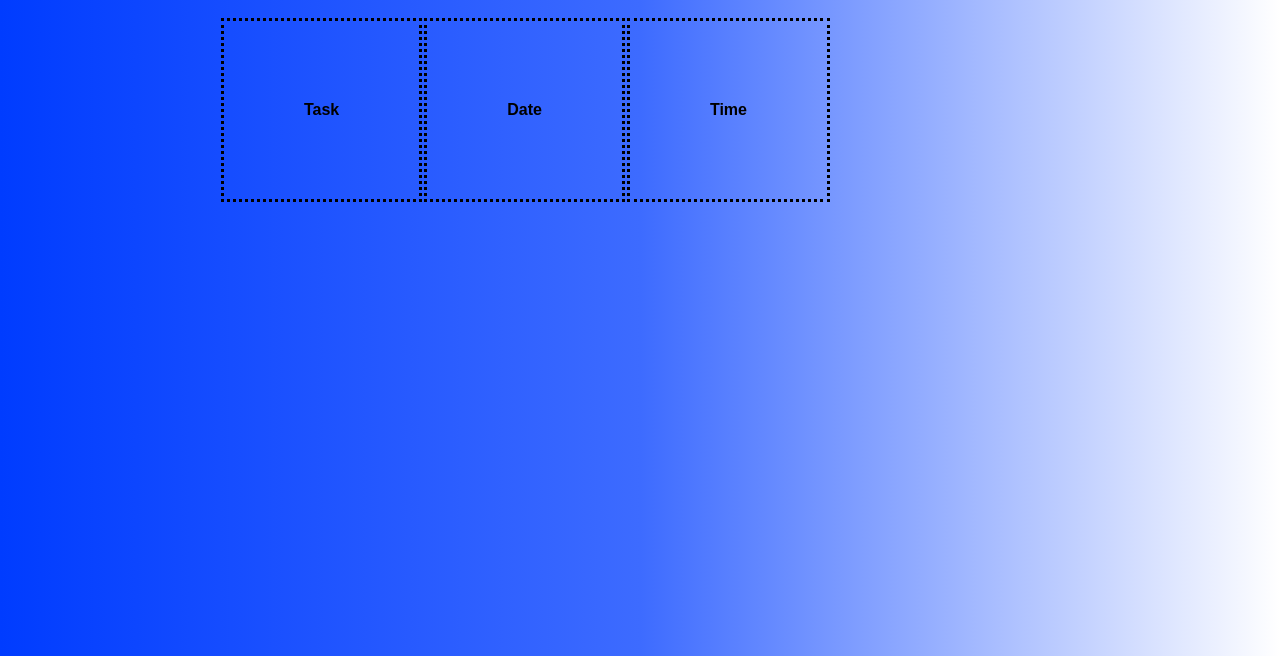
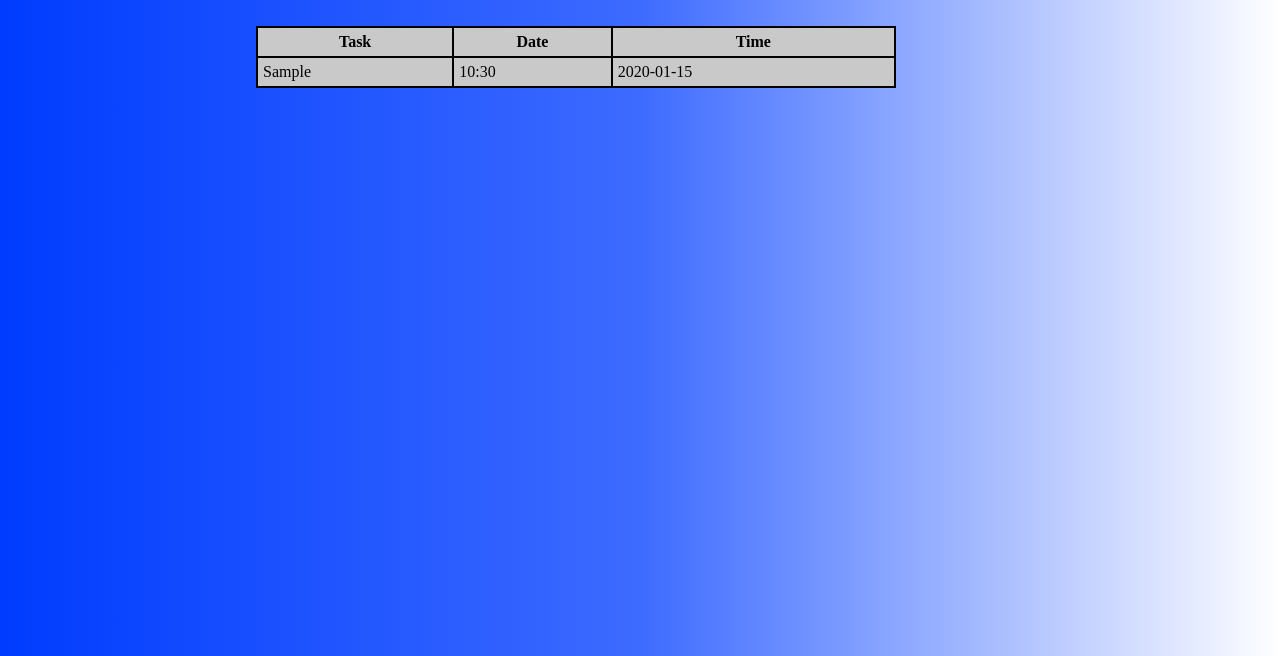
Before and after one commit to RobGrootjen/TodoListJS, a plain HTML site: page index.html in a window 1280 px wide. Both pictures are taken after typing "Sample", "2020-01-15", "10:30" into the empty fields and a click on the button "Add task". Shown: the part 144-800 px from the top of the page. Drawn offline with Linux system fonts and the light colour scheme.

Commit message:
new push

```diff
--- a/app.js
+++ b/app.js
@@ -1,4 +1,29 @@
-function getInput(){
-    var x = document.getElementById("inputs").value;
-    console.log(x);
+var entry = document.getElementById("entry");
+entry.addEventListener("click",displayDetails);
+
+var row = 1;
+
+function displayDetails(){
+    var taskNow = document.getElementById("task").value;
+    var timeNow = document.getElementById("time").value;
+    var dateNow = document.getElementById("date").value;
+
+    if (!taskNow || !timeNow || !dateNow) {
+        alert("Please fill all the boxes!")
+        return;
+    }
+
+    var display = document.getElementById("display");
+
+    var newRow = display.insertRow(row);
+
+    var cell1 = newRow.insertCell(0);
+    var cell2 = newRow.insertCell(1);
+    var cell3 = newRow.insertCell(2);
+
+    cell1.innerHTML = taskNow;
+    cell2.innerHTML = timeNow;
+    cell3.innerHTML = dateNow;
+
+    row++;
 }
--- a/index.html
+++ b/index.html
@@ -2,16 +2,15 @@
     <head>
         <title>To-Do App</title>
         <link rel="stylesheet" href="style.css">
-        <script src="app.js"></script>
     </head>
     <body>
         <div id="container">
             <h1>Todo's</h1>
-            <input type="text" placeholder="Input your task!">
-            <input type="date">
-            <input type="time">
+            <input id="task" type="text" placeholder="Input your task!">
+            <input id="date" type="date">
+            <input id="time" type="time">
             <button id="entry">Add task</button>
-            <button>Remove task</button>
+            <button id="remove">Remove task</button>
         </div>
 
     <table id="display">
@@ -22,6 +21,7 @@
         </tr>
 
     </table>
+    <script src="app.js"></script>
 
 
 
--- a/style.css
+++ b/style.css
@@ -11,15 +11,16 @@ html{
     background: linear-gradient(to right, #003cff,#3d6bff, #ffffff);
     text-align: center;
 }
-
-#display{
+table{
     position: absolute;
-    font-family: sans-serif;
-    top: 20%;
-    right: 35%;
+    border-collapse: collapse;
+    width: 50%;
+    margin: 50px auto;
+    background-color: #c9c9c9;
+    top: 15%;
+    right: 30%;
 }
-
-tr, th{
-    padding: 5rem;
-    border-style: dotted;
+table,th,td{
+    border: 2px solid black;
+    padding: 5px;
 }
```
